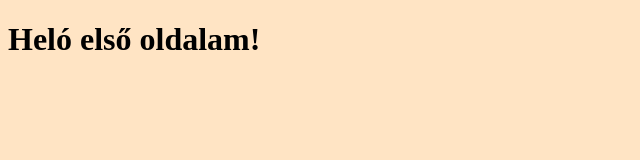
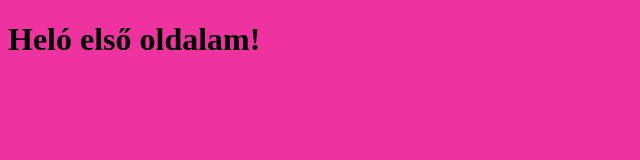
Before and after one commit to Rebelijani/elsoweb, a plain HTML site: page index.html in a window 1280 px wide. Shown: the whole page, without its empty margins (0-640 px from the left). Drawn offline with Linux system fonts and the light colour scheme.

Commit message:
style.css

```diff
--- a/style.css
+++ b/style.css
@@ -1,3 +1,3 @@
 body{
-    background-color: bisque;
+    background-color: rgb(238, 51, 160);
 }
```
